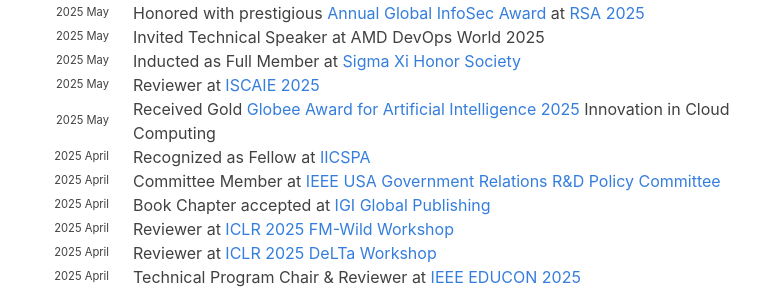
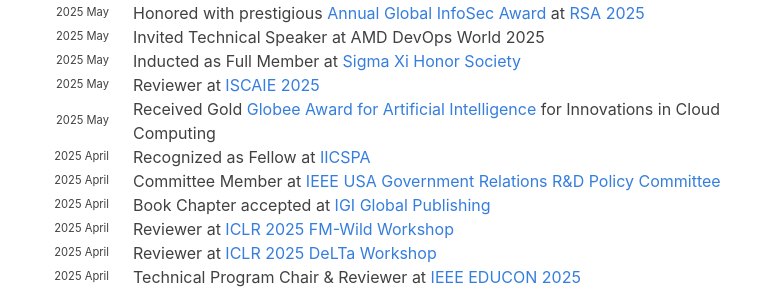
Before and after one commit to hariharanragothaman/hariharanragothaman.github.io, a Jekyll site: the page built from index.md, in a window 1280 px wide and 900 px high, scrolled down 988 px. Shown: the part 161-453 px from the top of the window, without its empty margins (199-959 px from the left). Built offline with Jekyll 4.4.1, drawn with Linux system fonts in a browser that asks for light colours; nearby versions of some CDN libraries; some web fonts are replaced.

Commit message:
Polishes and Updates

```diff
--- a/_data/news.yaml
+++ b/_data/news.yaml
@@ -76,7 +76,7 @@
 
 - year: 2025
   year-extra: May
-  description: Received Gold <a href="https://globeeawards.com/artificial-intelligence/">Globee Award for Artificial Intelligence 2025</a>  Innovation in Cloud Computing
+  description: Received Gold <a href="https://globeeawards.com/artificial-intelligence/">Globee Award for Artificial Intelligence</a> for Innovations in Cloud Computing
 
 #-------------------------------------------- April  --------------------------------------------------------------------------------------------------------------------------------------------------------
 
```
